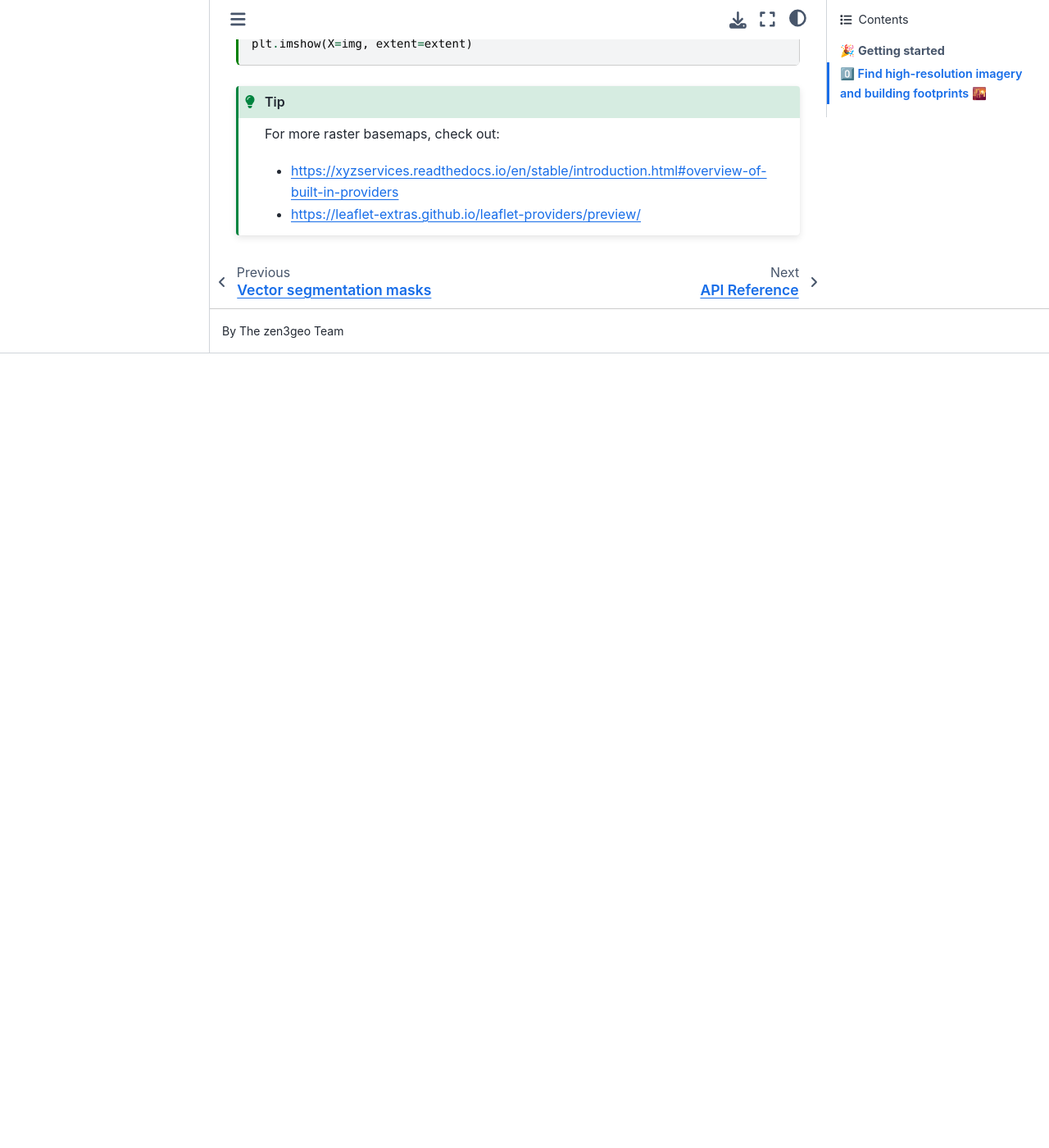
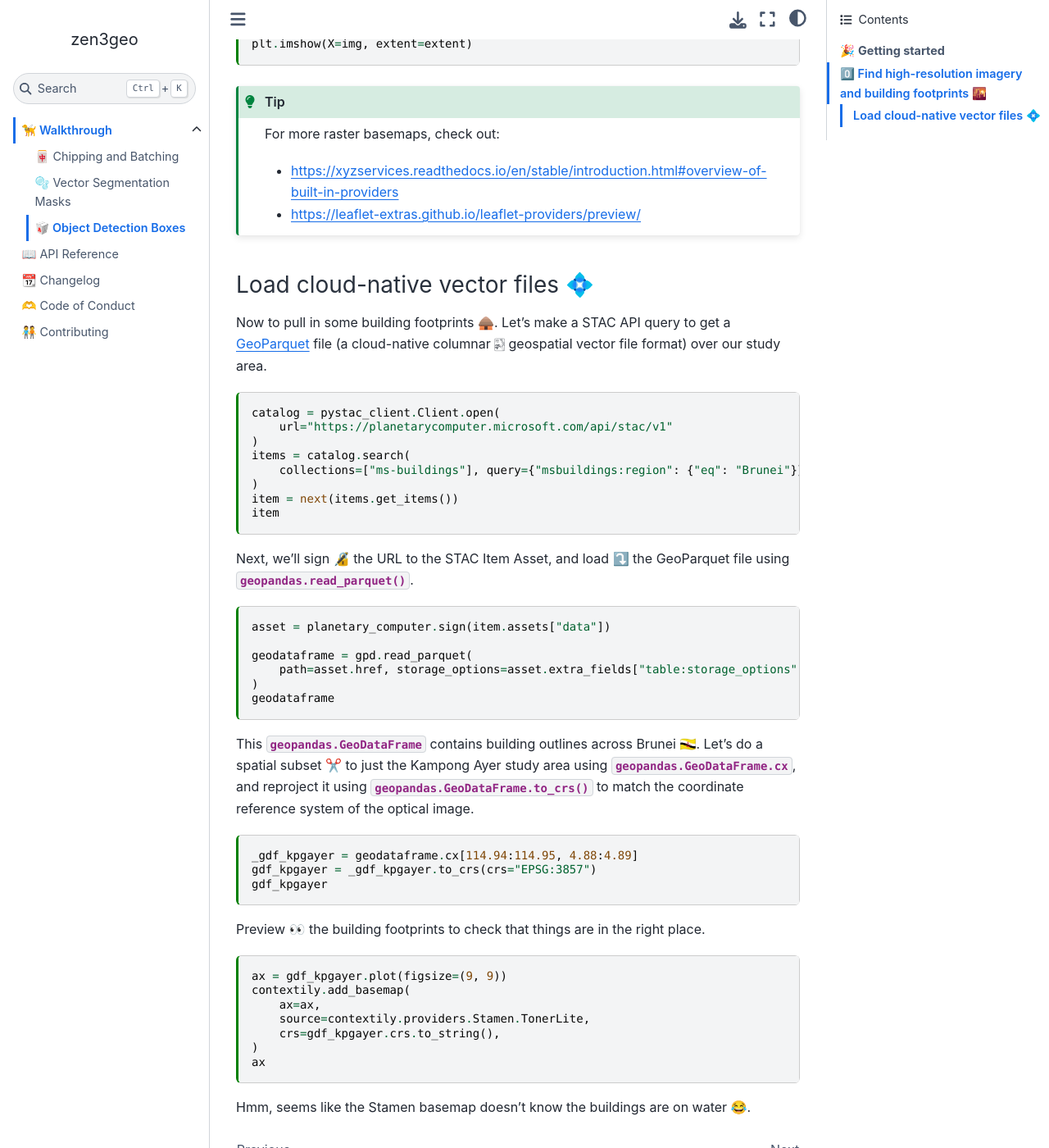
Before and after one commit to weiji14/zen3geo, a Jupyter Book: the page built from docs/object-detection-boxes.md, in a window 1280 px wide and 1400 px high, scrolled down 1376 px. Shown: the whole window at 82% size. Built offline with Jupyter Book 1.0.4 settings and Sphinx 7.4.7 and the Sphinx Book theme 1.1.4, drawn with Linux system fonts in a browser that asks for light colours; before the commit the page ends 1807 px from its top, so only the background shows below that.

Commit message:
:memo: Writeup section on loading GeoParquet files
Show how to load the Microsoft Building Footprints from GeoParquet files! Using `geopandas.read_parquet` for now (should it become a DataPipe?) to demonstrate things work. Have tried `pyogrio.read_dataframe(asset.href)` but got `DataSourceError: abfs://footprints/global/2022-07-06/ml-buildings.parquet/RegionName=Brunei: No such file or directory`. Might need to figure out https://gdal.org/user/virtual_file_systems.html#vsiadls auth issues somehow.

````diff
--- a/docs/object-detection-boxes.md
+++ b/docs/object-detection-boxes.md
@@ -78,3 +78,58 @@ For more raster basemaps, check out:
 - https://xyzservices.readthedocs.io/en/stable/introduction.html#overview-of-built-in-providers
 - https://leaflet-extras.github.io/leaflet-providers/preview/
 ```
+
+### Load cloud-native vector files 💠
+
+Now to pull in some building footprints 🛖. Let's make a STAC API query to get
+a [GeoParquet](https://github.com/opengeospatial/geoparquet) file (a
+cloud-native columnar 🀤 geospatial vector file format) over our study area.
+
+```{code-cell}
+catalog = pystac_client.Client.open(
+    url="https://planetarycomputer.microsoft.com/api/stac/v1"
+)
+items = catalog.search(
+    collections=["ms-buildings"], query={"msbuildings:region": {"eq": "Brunei"}}
+)
+item = next(items.get_items())
+item
+```
+
+Next, we'll sign 🔏 the URL to the STAC Item Asset, and load ⤵️ the GeoParquet
+file using {py:func}`geopandas.read_parquet`.
+
+```{code-cell}
+asset = planetary_computer.sign(item.assets["data"])
+
+geodataframe = gpd.read_parquet(
+    path=asset.href, storage_options=asset.extra_fields["table:storage_options"]
+)
+geodataframe
+```
+
+This {py:class}`geopandas.GeoDataFrame` contains building outlines across
+Brunei 🇧🇳. Let's do a spatial subset ✂️ to just the Kampong Ayer study area
+using {py:attr}`geopandas.GeoDataFrame.cx`, and reproject it using
+{py:meth}`geopandas.GeoDataFrame.to_crs` to match the coordinate reference
+system of the optical image.
+
+```{code-cell}
+_gdf_kpgayer = geodataframe.cx[114.94:114.95, 4.88:4.89]
+gdf_kpgayer = _gdf_kpgayer.to_crs(crs="EPSG:3857")
+gdf_kpgayer
+```
+
+Preview 👀 the building footprints to check that things are in the right place.
+
+```{code-cell}
+ax = gdf_kpgayer.plot(figsize=(9, 9))
+contextily.add_basemap(
+    ax=ax,
+    source=contextily.providers.Stamen.TonerLite,
+    crs=gdf_kpgayer.crs.to_string(),
+)
+ax
+```
+
+Hmm, seems like the Stamen basemap doesn't know the buildings are on water 😂.
````
Also changed, not shown: other parts of docs/object-detection-boxes.md (+1 -1 lines).
